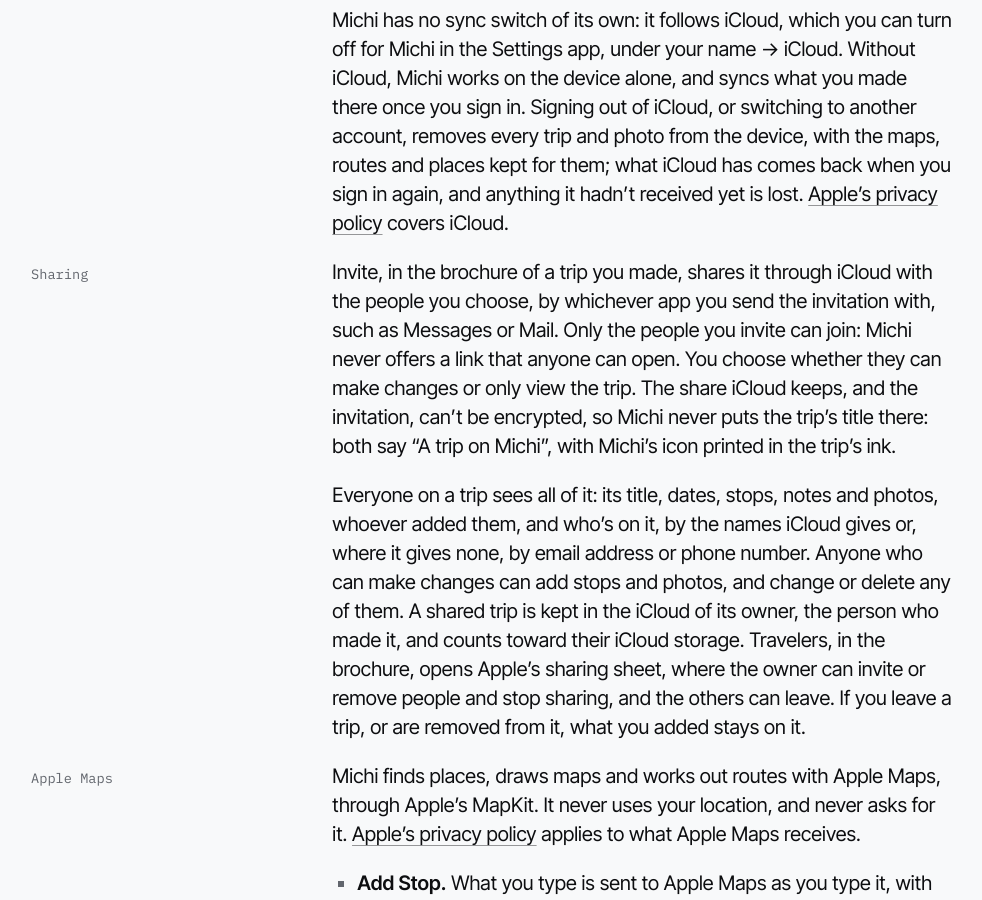
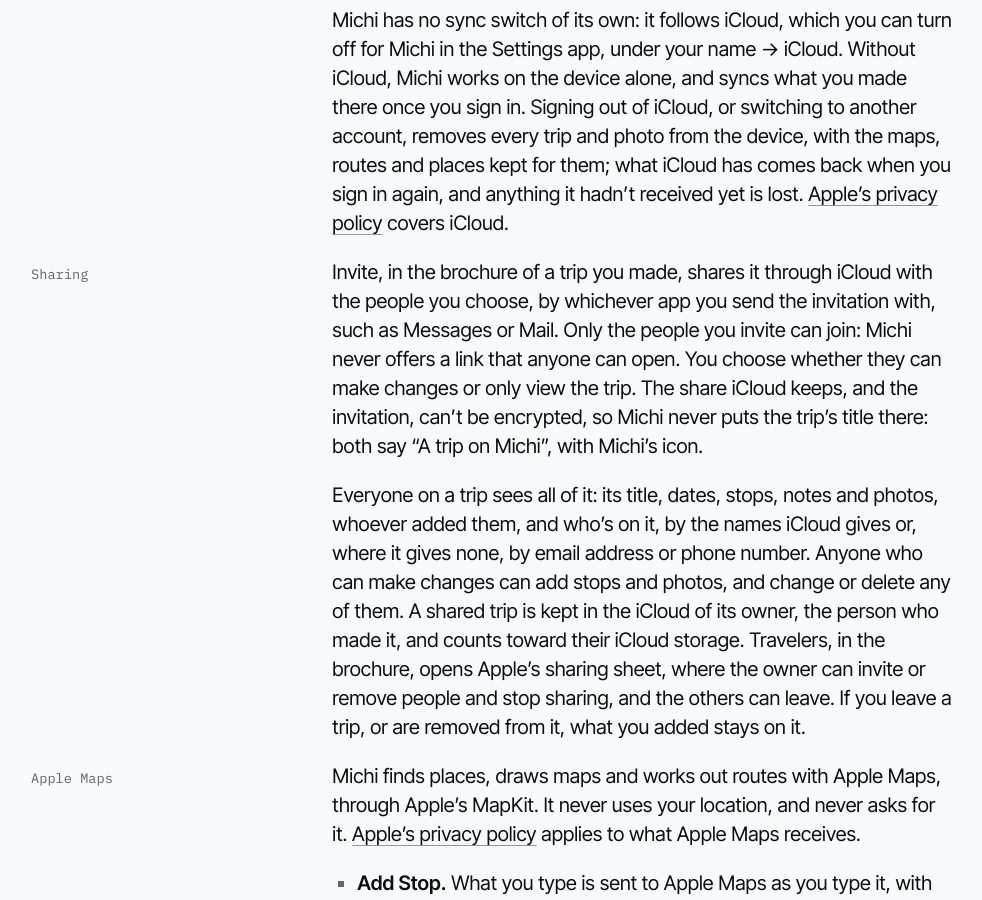
Before and after one commit to 1asso/1asso.github.io, a Jekyll site: the page built from privacy.md, in a window 1280 px wide and 900 px high, scrolled down 11487 px. Shown: the whole window, without its empty margins (17-999 px from the left). Built offline with Jekyll 4.4.1, drawn with Linux system fonts in a browser that asks for light colours.

Commit message:
Say Michi's invitations show its icon, now the same for every trip rather than printed in the trip's ink

```diff
--- a/privacy.md
+++ b/privacy.md
@@ -281,7 +281,7 @@ Michi has no sync switch of its own: it follows iCloud, which you can turn off f
 ### Sharing
 {: .margin}
 
-Invite, in the brochure of a trip you made, shares it through iCloud with the people you choose, by whichever app you send the invitation with, such as Messages or Mail. Only the people you invite can join: Michi never offers a link that anyone can open. You choose whether they can make changes or only view the trip. The share iCloud keeps, and the invitation, can’t be encrypted, so Michi never puts the trip’s title there: both say “A trip on Michi”, with Michi’s icon printed in the trip’s ink.
+Invite, in the brochure of a trip you made, shares it through iCloud with the people you choose, by whichever app you send the invitation with, such as Messages or Mail. Only the people you invite can join: Michi never offers a link that anyone can open. You choose whether they can make changes or only view the trip. The share iCloud keeps, and the invitation, can’t be encrypted, so Michi never puts the trip’s title there: both say “A trip on Michi”, with Michi’s icon.
 
 Everyone on a trip sees all of it: its title, dates, stops, notes and photos, whoever added them, and who’s on it, by the names iCloud gives or, where it gives none, by email address or phone number. Anyone who can make changes can add stops and photos, and change or delete any of them. A shared trip is kept in the iCloud of its owner, the person who made it, and counts toward their iCloud storage. Travelers, in the brochure, opens Apple’s sharing sheet, where the owner can invite or remove people and stop sharing, and the others can leave. If you leave a trip, or are removed from it, what you added stays on it.
 
```
